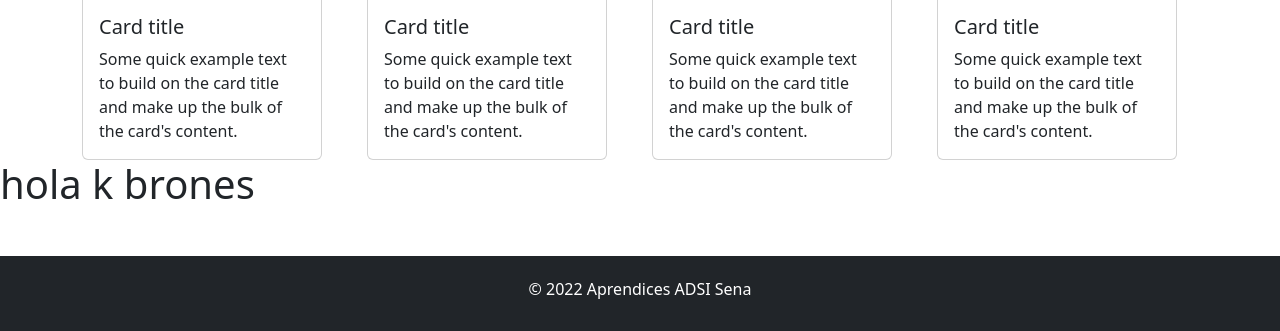
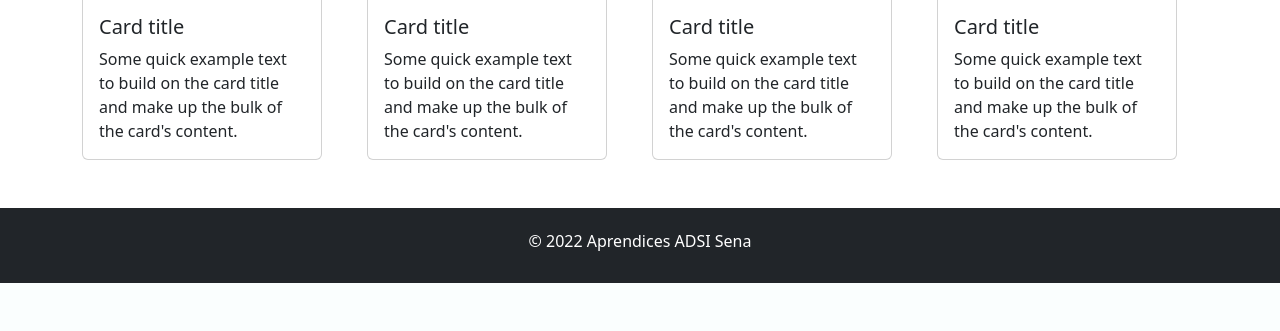
Before and after one commit to ALEJO-29/PR-Barber, a Django app: template barberiaHarri/Nosotros/templates/nosotros.html in a window 1280 px wide. Shown: the part 1118-1449 px from the top of the page. After the commit the page ends 1401 px from the top, so only its background shows below. Run offline with Django 4.2, Linux system fonts and the light colour scheme; the template is opened without the code that fills it, so the values that code supplies are empty; some libraries are stand-ins or nearby versions.

Commit message:
Titulo borrado

```diff
--- a/barberiaHarri/Nosotros/templates/nosotros.html
+++ b/barberiaHarri/Nosotros/templates/nosotros.html
@@ -100,7 +100,7 @@
 
 <section class="informacion">
 
-    <h1> hola k brones</h1>
+
 
 </section>
 
```
Also changed, not shown: barberiaHarri/db.sqlite3.
